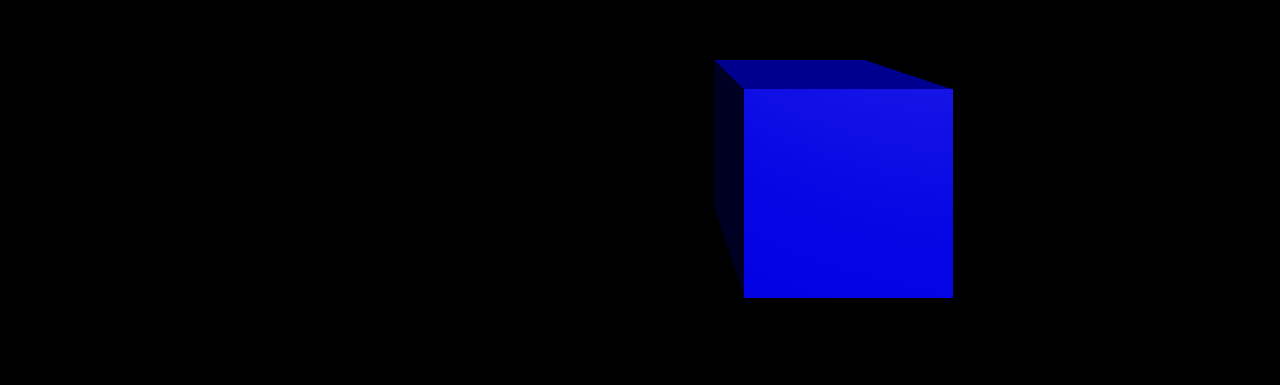
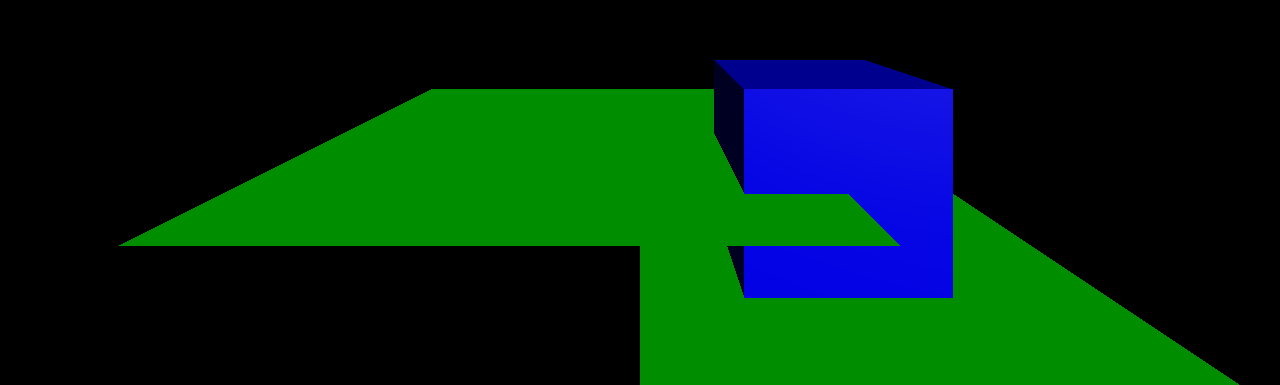
Before and after one commit to michaeljsmith/helm, a website built with Vite: page index.html in a window 1280 px wide. Shown: the part 415-800 px from the top of the page. Built offline with nearby package versions, Linux system fonts and the light colour scheme; animation ran at ten frames a second.

Commit message:
ArtifactSet.

```diff
--- /dev/null
+++ b/boxworld/artifact-set.ts
@@ -0,0 +1,5 @@
+import { Artifact } from "./artifacts/artifact.js";
+
+export type ArtifactSet = {
+  artifacts: Iterable<Artifact>;
+};
--- a/boxworld/mount.ts
+++ b/boxworld/mount.ts
@@ -9,7 +9,7 @@ import {
   Scene,
   WebGLRenderer,
 } from "three";
-import { Artifact } from "./artifacts/artifact.js";
+import { ArtifactSet } from "./artifact-set.js";
 import { TerrainChunk } from "./maps/terrain/terrain-chunk.js";
 import { Terrain } from "./maps/terrain/terrain.js";
 import { Model } from "./models/model.js";
@@ -19,7 +19,7 @@ import { compileTerrainChunkToThreeJs } from "./rendering/terrain/compile-terrai
 
 export const mount = <State>(
   parentDiv: HTMLDivElement,
-  world: (state: State) => Iterable<Artifact>,
+  world: (state: State) => ArtifactSet,
   init: () => State,
 ) => {
   const state = init();
@@ -40,7 +40,7 @@ export const mount = <State>(
     const artifacts = world(state);
     const modelInstances: ModelInstance[] = [];
     const terrainChunks: TerrainChunk[] = [];
-    for (const artfifact of artifacts) {
+    for (const artfifact of artifacts.artifacts) {
       switch (artfifact.type) {
         case "model-instance-artifact":
           {
--- a/boxworld/rendering/terrain/compile-terrain-chunk.ts
+++ b/boxworld/rendering/terrain/compile-terrain-chunk.ts
@@ -27,13 +27,13 @@ export const compileTerrainChunk = (
       }
 
       const i0 = positions.length / 3;
-      for (let corner = 0; corner < 3; ++corner) {
-        const sideX = corner & 1;
-        const sideY = corner >> 1;
+      for (let corner = 0; corner < 4; ++corner) {
+        const sideX = corner & 2;
+        const sideZ = (corner + 1) & 2;
         positions.push(
           (x + sideX) * cellSize,
           height * cellSize,
-          (z + sideY) * cellSize,
+          (z + sideZ) * cellSize,
         );
         normals.push(0, 1, 0);
         colors.push(0, 1, 0);
--- a/index.html
+++ b/index.html
@@ -3,7 +3,7 @@
 
 <head>
   <meta charset="utf-8">
-  <title>My first three.js app</title>
+  <title>Helm</title>
   <style>
     body {
       margin: 0;
--- a/world.ts
+++ b/world.ts
@@ -1,3 +1,4 @@
+import { ArtifactSet } from "./boxworld/artifact-set.js";
 import { Artifact } from "./boxworld/artifacts/artifact.js";
 import { color3With } from "./boxworld/color.js";
 import { flat } from "./boxworld/maps/layers/flat-layout.js";
@@ -25,16 +26,18 @@ const model = newModel((context) => {
   });
 });
 
-export const world = (): Iterable<Artifact> => [
-  {
+export const world = (): ArtifactSet => ({
+  artifacts: [
     ...artifactsForTerrain(terrains),
-    type: "model-instance-artifact",
-    instance: {
-      model,
-      transform: IDENTITY_RIGID,
+    {
+      type: "model-instance-artifact",
+      instance: {
+        model,
+        transform: IDENTITY_RIGID,
+      },
     },
-  },
-];
+  ],
+});
 
 const artifactsForTerrain = function* (
   terrains: Iterable<Terrain>,
```
Also changed, not shown: 1 other file.
